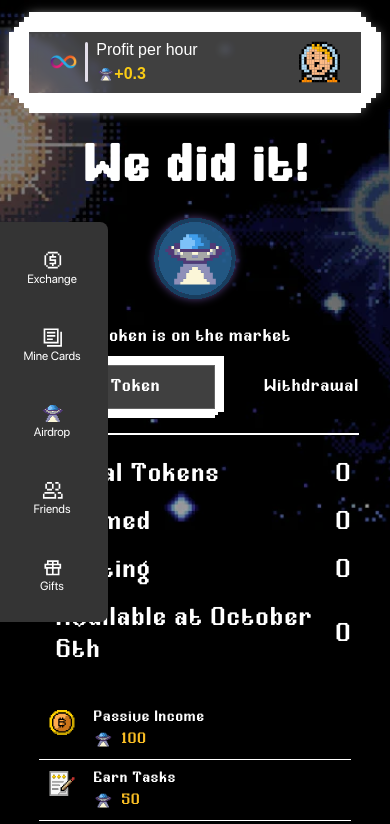
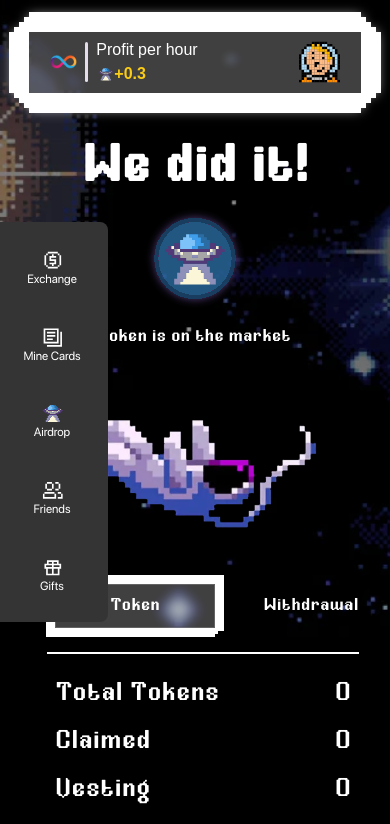
Before and after one commit to ICP-hub/StarDustAdventures, a React (Vite) app in the folder src/game_frontend/: page /dashboard/airdrop in a window 390 px wide. Shown: the top 824 px of the page. Built offline with nearby package versions, Linux system fonts and the light colour scheme.

Commit message:
Add: astronaut image for mobile and tablet views

```diff
--- a/src/game_frontend/src/pages/Dashboard/Airdrop/index.css
+++ b/src/game_frontend/src/pages/Dashboard/Airdrop/index.css
@@ -1,5 +1,9 @@
 .main-container {
   @apply mx-[10vw] mt-5;
+}
+
+.astrouant-img {
+  @apply lg:hidden;
 }
 
 .airdrop-body {
--- a/src/game_frontend/src/pages/Dashboard/Airdrop/index.tsx
+++ b/src/game_frontend/src/pages/Dashboard/Airdrop/index.tsx
@@ -2,6 +2,7 @@ import Incentives from "../../../components/dashboard/airdrop/Incentives";
 import AirdropTab from "../../../components/dashboard/airdrop/Tab";
 import Button from "../../../components/ui/Button";
 import "./index.css";
+import astrouant from "../.../../../../../public/assets/images/astronaut.webp";
 
 const Airdrop = () => {
   return (
@@ -19,6 +20,7 @@ const Airdrop = () => {
             />
           </div>
           <p>token is on the market</p>
+          <img src={astrouant} alt="astrouant" className="astrouant-img" />
         </section>
         <section className="airdrop-body">
           <AirdropTab />
```
